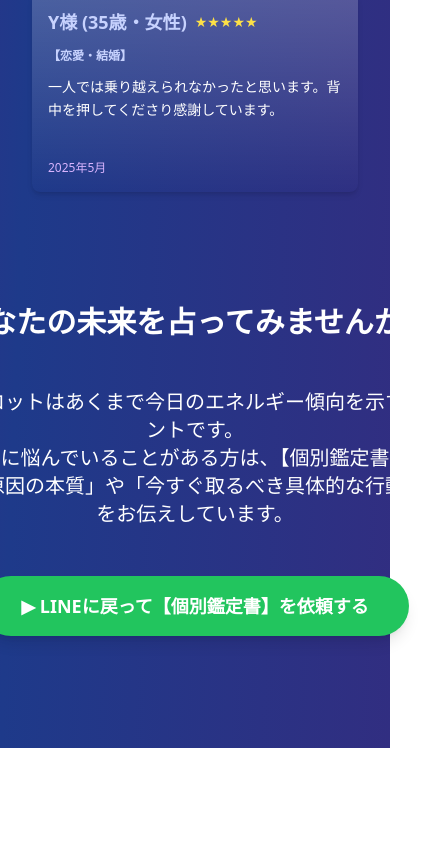
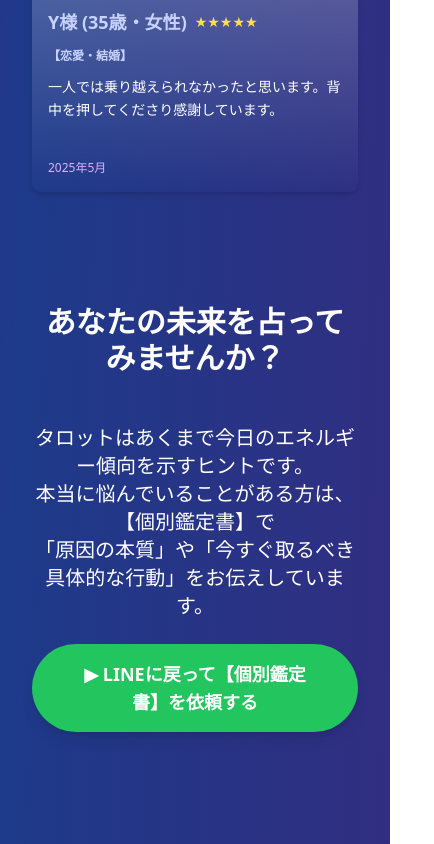
Before and after one commit to hitoshiikegaya/tarot-lp-new-project, a React (Create React App) app: page / in a window 390 px wide. Shown: the part 8700-9544 px from the top of the page, 434 px wide, since content can reach past the window. Before the commit the page ends 9448 px from the top, so only its background shows below. Built offline with nearby package versions, Linux system fonts and the light colour scheme.

Commit message:
Fix: Responsive issues on mobile for CTA section

```diff
--- a/src/App.js
+++ b/src/App.js
@@ -239,7 +239,7 @@ const TarotShuffleUI = () => {
       {/* 誘導メッセージとLINEボタン (重複しますが、あえてもう一度置いてLPのCTAを強化しています) */}
       <div className="mt-20 pb-20 text-center max-w-2xl">
         <div className="flex justify-center">
-         <h2 className="text-3xl md:text-5xl font-bold text-white mb-6 whitespace-nowrap">
+         <h2 className="text-3xl md:text-5xl font-bold text-white mb-6 text-wrap">
   あなたの未来を占ってみませんか？
 </h2>
         </div> {/* <-- この閉じタグが抜けていました！ */}
@@ -249,14 +249,18 @@ const TarotShuffleUI = () => {
           本当に悩んでいることがある方は、【個別鑑定書】で<br />
           「原因の本質」や「今すぐ取るべき具体的な行動」をお伝えしています。
         </p>
+        <div className="flex justify-center mt-6"> {/* mt-6 はボタンのクラスからこちらに移動 */}
   <a
-          href="https://lin.ee/YqR4tbD" // ここもあなたのLINE公式アカウントのURLに置き換えてください
+    href="https://lin.ee/YqR4tbD"
     target="_blank"
     rel="noopener noreferrer"
-          className="inline-block mt-6 px-10 py-4 rounded-full font-bold text-lg bg-green-500 text-white shadow-lg hover:bg-green-400 transition-all duration-300"
+    className="w-full max-w-md px-10 py-4 rounded-full font-bold text-lg bg-green-500 text-white shadow-lg hover:bg-green-400 transition-all duration-300 text-center"
+    // w-full で親要素の幅いっぱいに広げ、max-w-md で最大幅を制限
+    // text-center を追加して、ボタン内のテキストを中央揃えにする
   >
     <span role="img" aria-label="line-icon">▶︎</span> LINEに戻って【個別鑑定書】を依頼する
   </a>
+</div>
       </div>
 
       <style>{`
```
Lines whose indentation alone changed are shown as unchanged.
